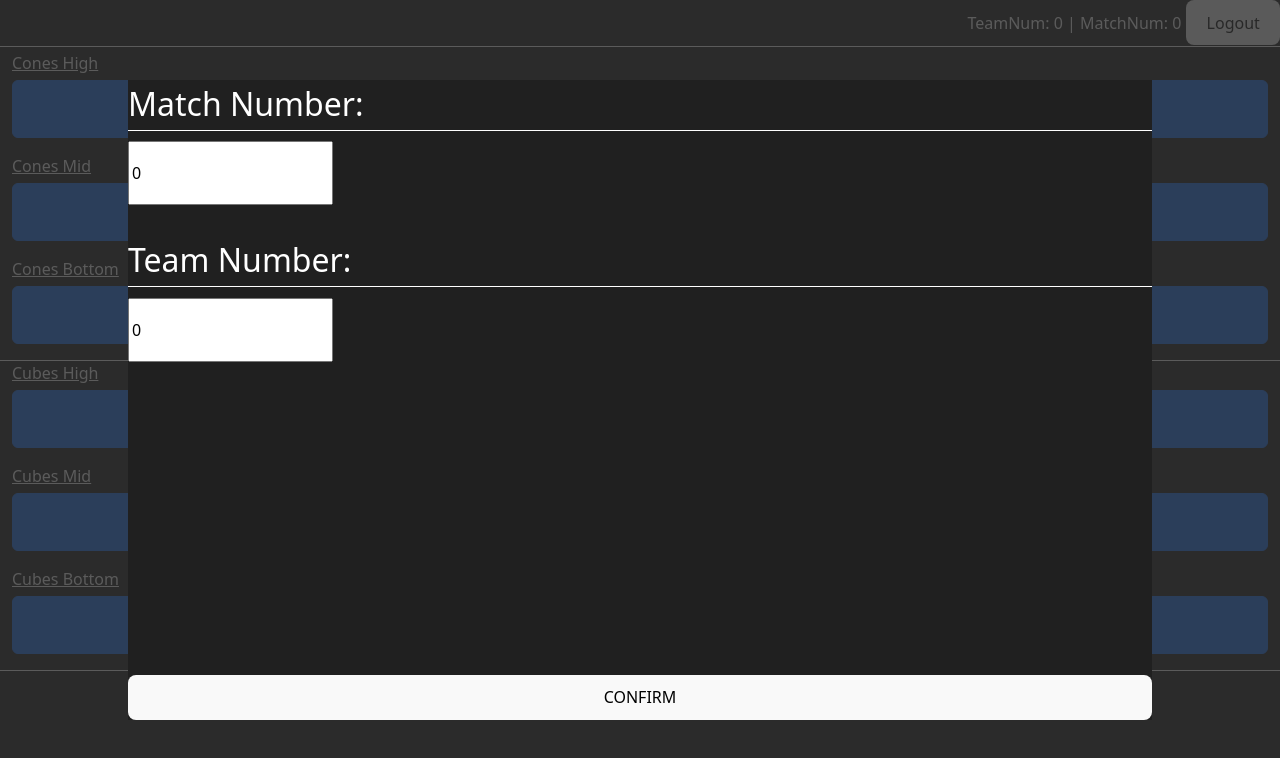
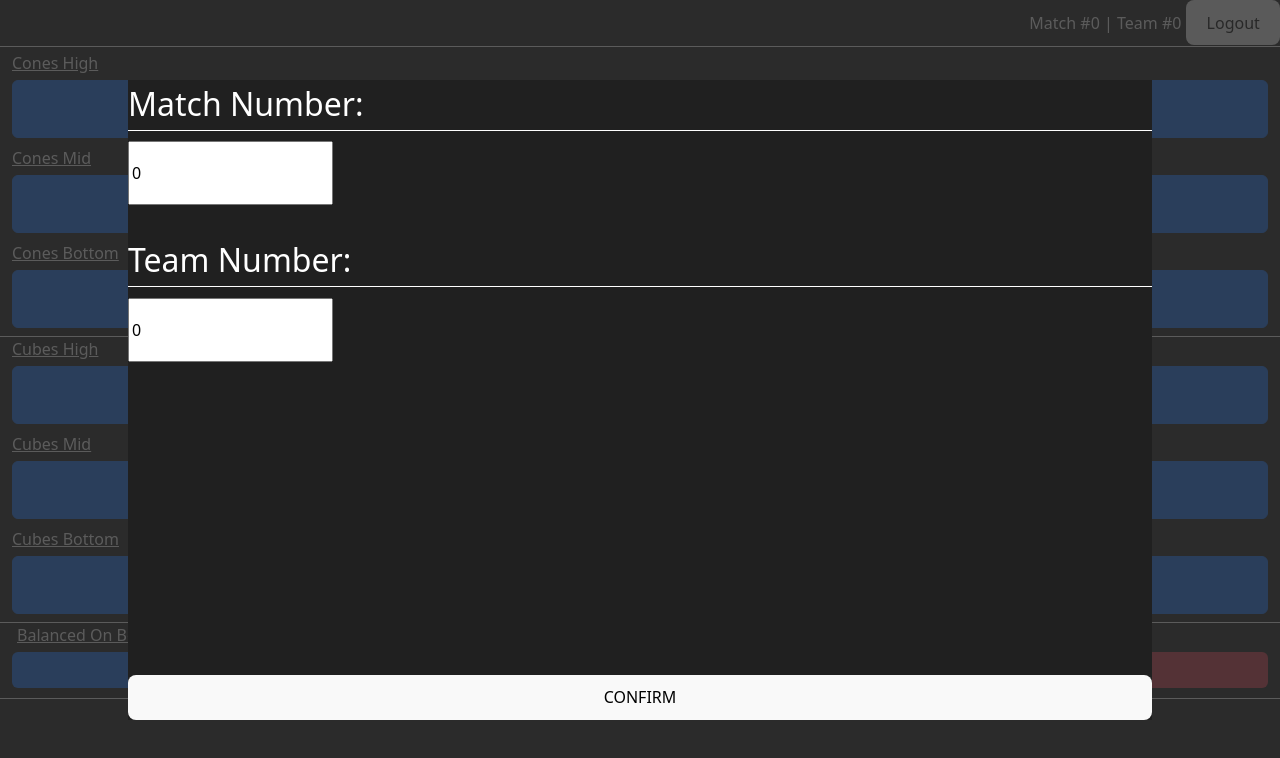
Before and after one commit to firebears-frc/ScoutingWebsite2, a React (Vite) app: page / in a window 1280 px wide. Shown: the top 758 px of the page. Built offline with nearby package versions, Linux system fonts and the light colour scheme.

Commit message:
Added Auto Ticks

```diff
--- a/src/App.jsx
+++ b/src/App.jsx
@@ -7,6 +7,7 @@ import Button from 'react-bootstrap/Button';
 
 import TeamSelection from './components/TeamSelection';
 import ButtonList from './components/ButtonList';
+import AutoTick from './components/AutoTick';
 
 function App() {
   const [choosingTeam,setChooseTeam] = useState(true);
@@ -18,8 +19,8 @@ function App() {
     if(Team == 0 || Match == 0 || Team == null || Match == null) setChooseTeam(true);
     else {
       setChooseTeam(false);
-      setTeamNumber(Team);
-      setMatchNumber(Match);
+      setTeamNumber(parseInt(Team));
+      setMatchNumber(parseInt(Match));
     }
   }
 
@@ -38,7 +39,7 @@ function App() {
         justifyContent: 'right',
         textAlign: 'right',
       }}>
-        TeamNum: {TeamNumber} | MatchNum: {MatchNumber}
+        Match #{MatchNumber} | Team #{TeamNumber}
 
       <button
         style={{
@@ -59,6 +60,9 @@ function App() {
         <ButtonList Title="Cubes Mid"/>
         <ButtonList Title="Cubes Bottom"/>
       </div>
+      <div style={{width: "auto", borderBottom: "1px solid white"}}>
+        <AutoTick Title={"Balanced On Beam"}/>
+      </div>
     </div>
   )
 }
--- /dev/null
+++ b/src/components/AutoTick.jsx
@@ -0,0 +1,47 @@
+import React, { useState , useEffect } from 'react';
+import Button from 'react-bootstrap/Button';
+import Alert from 'react-bootstrap/Alert';
+
+import Row from 'react-bootstrap/Row';
+import Col from 'react-bootstrap/Col';
+import Container from 'react-bootstrap/Container';
+
+const AutoTick = ({Title,isTicked,onTicked}) => {
+  const [isButtonOn,setButtonOn] = useState(0);
+
+  return (
+    <Container fluid>
+      <div>
+        <div style={{width: 'auto', height: '100%', color: 'white', textDecoration: 'underline',marginBottom: '5px', marginLeft: '5px'}}>{Title}</div>
+        <Row style={{marginBottom: '10px'}}>
+          <Col>
+            <Button onClick={() => {setButtonOn(0)}} style={{
+              width: '100%',
+              height: '100%',
+              backgroundColor: isButtonOn == 0 ? '#0d6efd' : '#dc3545',
+              border: '0px'
+            }}>Off</Button>
+          </Col>
+          <Col>
+          <Button onClick={() => {setButtonOn(1)}} style={{
+              width: '100%',
+              height: '100%',
+              backgroundColor: isButtonOn == 1 ? '#0d6efd' : '#dc3545',
+              border: '0px'
+            }}>Not Balanced</Button>
+          </Col>
+          <Col>
+          <Button onClick={() => {setButtonOn(2)}} style={{
+              width: '100%',
+              height: '100%',
+              backgroundColor: isButtonOn == 2 ? '#0d6efd' : '#dc3545',
+              border: '0px'
+            }}>Balanced</Button>
+          </Col>
+        </Row>
+      </div>
+    </Container>
+  )
+}
+
+export default AutoTick
--- a/src/components/TeamSelection.jsx
+++ b/src/components/TeamSelection.jsx
@@ -16,14 +16,14 @@ const TeamSelection = ({CallbackFunction}) => {
 
 
   return (
-    <div style={{width: '100%', height: '100%', backgroundColor: 'rgba(50,50,50,0.8)', position: 'absolute', zIndex: '99999 !importiant'}}>
-        <div className={styles.z} style={{width: '80%', height: '80%', backgroundColor: 'rgb(32, 32, 32)',position: 'absolute', top: '10%', left: '10%'}}>
+    <div style={{width: '100%', height: '100%', backgroundColor: 'rgba(50,50,50,0.8)', position: 'fixed', top: '0%', zIndex: '99999999 !importiant', display: 'block'}}>
+        <div className={styles.z} style={{width: '80%', height: '80%', backgroundColor: 'rgb(32, 32, 32)',position: 'absolute', top: '10%', left: '10%', zIndex: '99999 !importiant'}}>
 
-            <div style={{width: '100%',height: '8%',color: 'white',fontSize: '4vh', borderBottom: '1px solid white', display: 'block'}}>Match Number:</div>
-            <input value={teamNum} onChange={(event) => {setTeam(event.target.value)}} type='number' style={{width: '20%', height: '10%', marginTop: '1%', marginBottom: "3%", display: 'block'}}></input>
+            <div style={{width: '100%',height: '8%',color: 'white',fontSize: '4vh', borderBottom: '1px solid white', display: 'block', zIndex: '99999 !importiant'}}>Match Number:</div>
+            <input value={teamNum} onChange={(event) => {setTeam(event.target.value)}} type='number' style={{width: '20%', height: '10%', marginTop: '1%', zIndex: '99999 !importiant', marginBottom: "3%", display: 'block'}}></input>
 
-            <div style={{width: '100%',height: '8%',color: 'white',fontSize: '4vh', borderBottom: '1px solid white', display: 'block'}}>Team Number:</div>
-            <input value={matchNum} onChange={(event) => {setMatch(event.target.value)}}  type='number' style={{width: '20%', height: '10%', marginTop: '1%', marginBottom: "3%", display: 'block'}}></input>
+            <div style={{width: '100%',height: '8%',color: 'white',fontSize: '4vh', borderBottom: '1px solid white', display: 'block', zIndex: '99999 !importiant'}}>Team Number:</div>
+            <input value={matchNum} onChange={(event) => {setMatch(event.target.value)}}  type='number' style={{width: '20%', zIndex: '99999 !importiant', height: '10%', marginTop: '1%', marginBottom: "3%", display: 'block'}}></input>
             {/*
             <select style={{width: '80%', height: '8%', marginLeft: '10%', marginTop: '1%'}}>
               <option value="2846">Firebears</option>
--- a/src/components/Ticker.jsx
+++ b/src/components/Ticker.jsx
@@ -23,7 +23,17 @@ const Ticker = ({Title}) => {
 					</Button>
 				</Col>
 				<Col>
-					<Alert>{num}</Alert>
+					<div style={{
+						width: '100%',
+						height: '100%',
+						backgroundColor: '#0d6efd',
+						border: '1px solid white',
+						color: 'white',
+						borderRadius: '24px',
+						textAlign: 'center',
+						verticalAlign: 'middle',
+						lineHeight: '400%',
+					}}>{num}</div>
 				</Col>
 				<Col>
 					<Button className="tallbtn" onClick={() => setNum(++num)}>
```
Also changed, not shown: src/FirebaseAPI.jsx (added).
